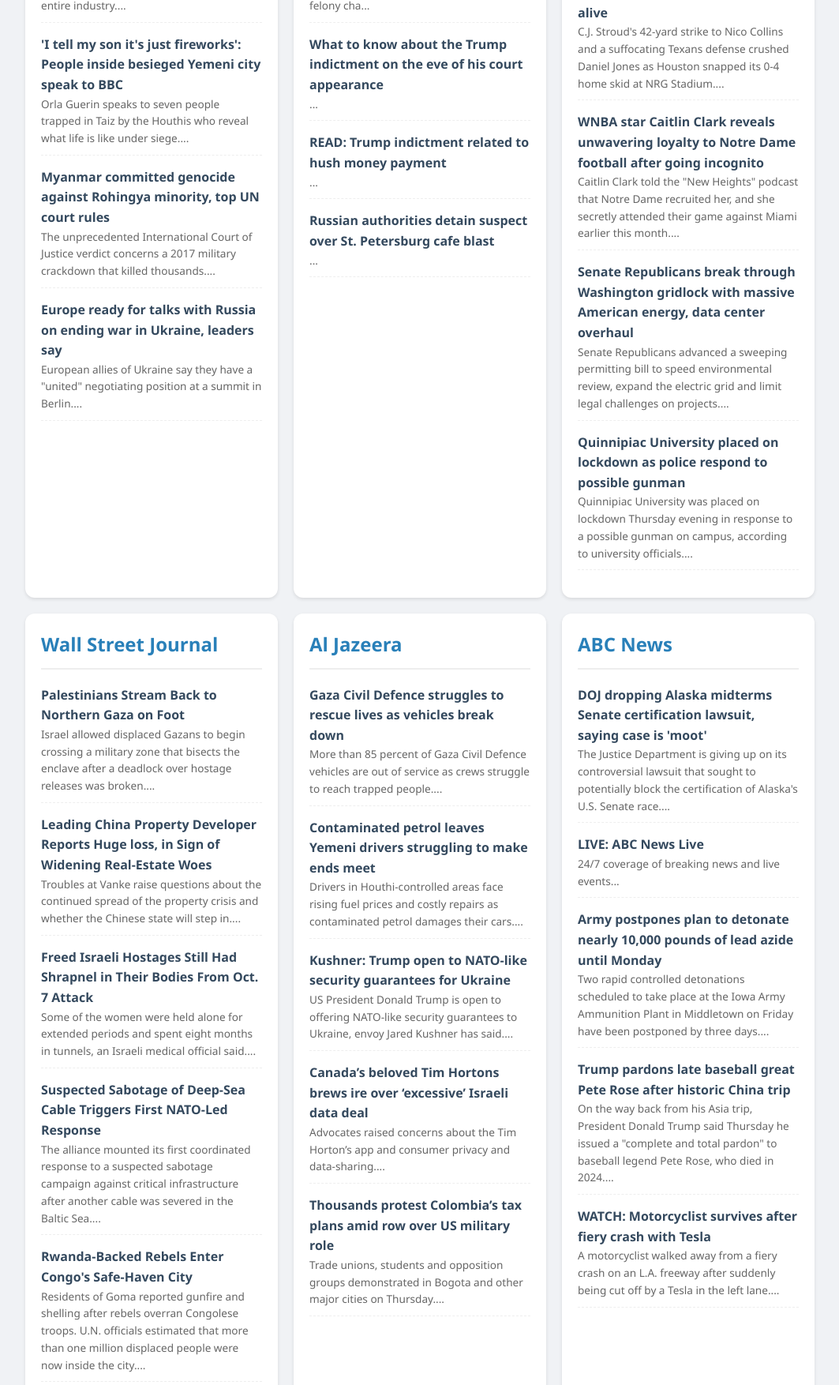
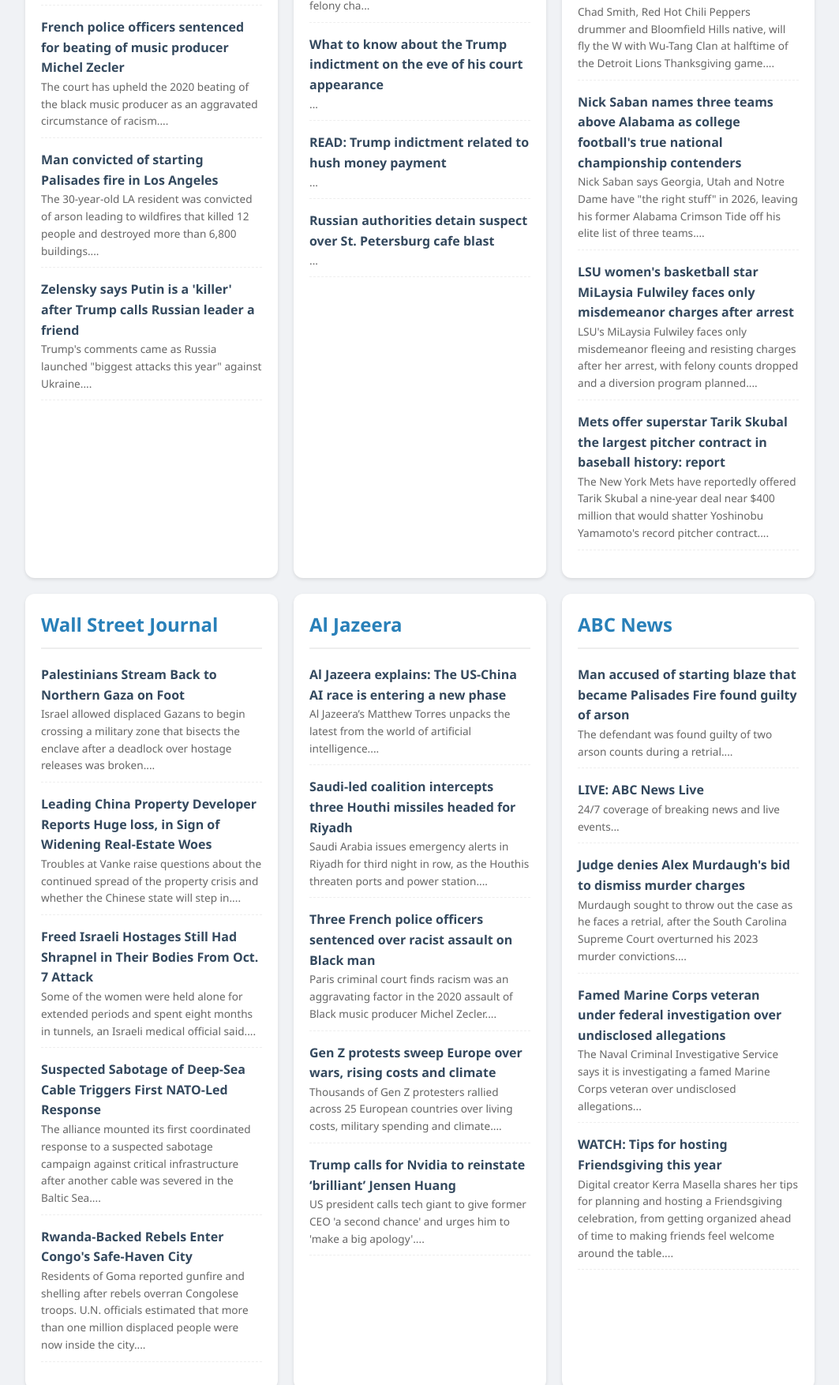
Before and after one commit to PeterWu1110/daily-news, a plain HTML site: page index.html in a window 1280 px wide. Shown: the part 908-2662 px from the top of the page at 79% size, without its empty margins (108-1171 px from the left). Drawn offline with Linux system fonts and the light colour scheme.

Commit message:
Update news content

```diff
--- a/index.html
+++ b/index.html
@@ -27,7 +27,7 @@
 <body>
     <header>
         <h1>📰 每日英語閱讀挑戰</h1>
-        <div>2026-11-20 13:48:47</div>
+        <div>2026-11-21 13:43:45</div>
     </header>
 
     <div class="quiz-section">
@@ -46,28 +46,28 @@
     <div class="news-grid">
         <div class='card'><h2>BBC News</h2>
                 <div class="news-item">
-                    <a href="https://www.bbc.co.uk/news/articles/c623j4kpg94go?at_medium=RSS&at_campaign=rss" target="_blank">UK and EU to agree youth mobility scheme, BBC understands</a>
-                    <div style="font-size:0.85em; color:#666;">The scheme is expected to be approved at Friday's UK-EU summit, with new deals on food trade and carbon emissions also on the table....</div>
+                    <a href="https://www.bbc.co.uk/news/articles/c6808ym10vzgo?at_medium=RSS&at_campaign=rss" target="_blank">Tech stock sell-off drags markets down as Anthropic shares slide</a>
+                    <div style="font-size:0.85em; color:#666;">Pressures weighed on US markets, with the S&amp;P 500 and the Dow Jones Industrial Average pushed into correction territory....</div>
                 </div>
 
                 <div class="news-item">
-                    <a href="https://www.bbc.co.uk/news/articles/c3x29ggenz12o?at_medium=RSS&at_campaign=rss" target="_blank">Anthropic becomes one of world's most valuable public companies in stock market debut</a>
-                    <div style="font-size:0.85em; color:#666;">Anthropic is the first purely AI company to be publicly listed, creating a test for the entire industry....</div>
+                    <a href="https://www.bbc.co.uk/news/articles/c6jreyqgw4e9o?at_medium=RSS&at_campaign=rss" target="_blank">UK to explore even closer ties with EU after agreeing deal, says Burnham</a>
+                    <div style="font-size:0.85em; color:#666;">The UK-EU deal agreed on Friday covers British food exports, emissions trading and a youth experience scheme....</div>
                 </div>
 
                 <div class="news-item">
-                    <a href="https://www.bbc.co.uk/news/articles/cx7v2d8q879eo?at_medium=RSS&at_campaign=rss" target="_blank">'I tell my son it's just fireworks': People inside besieged Yemeni city speak to BBC</a>
-                    <div style="font-size:0.85em; color:#666;">Orla Guerin speaks to seven people trapped in Taiz by the Houthis who reveal what life is like under siege....</div>
+                    <a href="https://www.bbc.co.uk/news/articles/ck9d7e9wvvweo?at_medium=RSS&at_campaign=rss" target="_blank">French police officers sentenced for beating of music producer Michel Zecler</a>
+                    <div style="font-size:0.85em; color:#666;">The court has upheld the 2020 beating of the black music producer as an aggravated circumstance of racism....</div>
                 </div>
 
                 <div class="news-item">
-                    <a href="https://www.bbc.co.uk/news/articles/c804wzp20ddvo?at_medium=RSS&at_campaign=rss" target="_blank">Myanmar committed genocide against Rohingya minority, top UN court rules</a>
-                    <div style="font-size:0.85em; color:#666;">The unprecedented International Court of Justice verdict concerns a 2017 military crackdown that killed thousands....</div>
+                    <a href="https://www.bbc.co.uk/news/articles/c64gn0gy8rj3o?at_medium=RSS&at_campaign=rss" target="_blank">Man convicted of starting Palisades fire in Los Angeles</a>
+                    <div style="font-size:0.85em; color:#666;">The 30-year-old LA resident was convicted of arson leading to wildfires that killed 12 people and destroyed more than 6,800 buildings....</div>
                 </div>
 
                 <div class="news-item">
-                    <a href="https://www.bbc.co.uk/news/articles/ckzd9nln5e6go?at_medium=RSS&at_campaign=rss" target="_blank">Europe ready for talks with Russia on ending war in Ukraine, leaders say</a>
-                    <div style="font-size:0.85em; color:#666;">European allies of Ukraine say they have a "united" negotiating position at a summit in Berlin....</div>
+                    <a href="https://www.bbc.co.uk/news/articles/cxnv4zvmdy0jo?at_medium=RSS&at_campaign=rss" target="_blank">Zelensky says Putin is a 'killer' after Trump calls Russian leader a friend</a>
+                    <div style="font-size:0.85em; color:#666;">Trump's comments came as Russia launched "biggest attacks this year" against Ukraine....</div>
                 </div>
                 </div><div class='card'><h2>CNN</h2>
                 <div class="news-item">
@@ -96,28 +96,28 @@
                 </div>
                 </div><div class='card'><h2>FOX News</h2>
                 <div class="news-item">
-                    <a href="https://www.foxnews.com/politics/pro-life-group-says-trump-admin-didnt-give-key-abortion-drug-commitments-overton-fda-nomination-pulled" target="_blank">Pro-life group says Trump admin didn't give key abortion drug commitments before Overton FDA nomination pulled</a>
-                    <div style="font-size:0.85em; color:#666;">Susan B. Anthony Pro-Life America opposed Heidi Overton&apos;s FDA confirmation until the Trump administration committed to ending mail-order abortion drugs....</div>
+                    <a href="https://www.foxnews.com/opinion/americans-dont-choose-between-ai-future-ripping-off-copyright-owners" target="_blank">Americans don’t have to choose between our AI future and ripping off copyright owners</a>
+                    <div style="font-size:0.85em; color:#666;">The DOJ&apos;s embrace of fair use for AI training breaks with the White House&apos;s own framework, as OpenAI, Microsoft and news groups battle over copyright....</div>
                 </div>
 
                 <div class="news-item">
-                    <a href="https://www.foxnews.com/outkick-sports/texans-finally-get-first-win-home-2026-season-dismantling-lowly-colts-keep-playoff-dreams-alive" target="_blank">Texans finally get first win at home in 2026 season, dismantling lowly Colts to keep playoff dreams alive</a>
-                    <div style="font-size:0.85em; color:#666;">C.J. Stroud&apos;s 42-yard strike to Nico Collins and a suffocating Texans defense crushed Daniel Jones as Houston snapped its 0-4 home skid at NRG Stadium....</div>
+                    <a href="https://www.foxnews.com/outkick-sports/red-hot-chili-peppers-drummer-chad-smith-join-wu-tang-clan-lions-thanksgiving-halftime-show" target="_blank">Red Hot Chili Peppers drummer Chad Smith to join Wu-Tang Clan for Lions' Thanksgiving halftime show</a>
+                    <div style="font-size:0.85em; color:#666;">Chad Smith, Red Hot Chili Peppers drummer and Bloomfield Hills native, will fly the W with Wu-Tang Clan at halftime of the Detroit Lions Thanksgiving game....</div>
                 </div>
 
                 <div class="news-item">
-                    <a href="https://www.foxnews.com/outkick-sports/wnba-star-caitlin-clark-reveals-unwavering-loyalty-notre-dame-football-going-incognito" target="_blank">WNBA star Caitlin Clark reveals unwavering loyalty to Notre Dame football after going incognito</a>
-                    <div style="font-size:0.85em; color:#666;">Caitlin Clark told the &quot;New Heights&quot; podcast that Notre Dame recruited her, and she secretly attended their game against Miami earlier this month....</div>
+                    <a href="https://www.foxnews.com/outkick-sports/nick-saban-names-three-teams-above-alabama-college-footballs-true-national-championship-contenders" target="_blank">Nick Saban names three teams above Alabama as college football's true national championship contenders</a>
+                    <div style="font-size:0.85em; color:#666;">Nick Saban says Georgia, Utah and Notre Dame have &quot;the right stuff&quot; in 2026, leaving his former Alabama Crimson Tide off his elite list of three teams....</div>
                 </div>
 
                 <div class="news-item">
-                    <a href="https://www.foxnews.com/politics/senate-republicans-break-through-washington-gridlock-massive-american-energy-data-center-overhaul" target="_blank">Senate Republicans break through Washington gridlock with massive American energy, data center overhaul</a>
-                    <div style="font-size:0.85em; color:#666;">Senate Republicans advanced a sweeping permitting bill to speed environmental review, expand the electric grid and limit legal challenges on projects....</div>
+                    <a href="https://www.foxnews.com/outkick-sports/lsu-womens-basketball-star-milaisia-fulwiley-faces-misdemeanor-charges-arrest" target="_blank">LSU women's basketball star MiLaysia Fulwiley faces only misdemeanor charges after arrest</a>
+                    <div style="font-size:0.85em; color:#666;">LSU&apos;s MiLaysia Fulwiley faces only misdemeanor fleeing and resisting charges after her arrest, with felony counts dropped and a diversion program planned....</div>
                 </div>
 
                 <div class="news-item">
-                    <a href="https://www.foxnews.com/us/quinnipiac-university-placed-lockdown-police-respond-possible-gunman" target="_blank">Quinnipiac University placed on lockdown as police respond to possible gunman</a>
-                    <div style="font-size:0.85em; color:#666;">Quinnipiac University was placed on lockdown Thursday evening in response to a possible gunman on campus, according to university officials....</div>
+                    <a href="https://www.foxnews.com/outkick-sports/mets-offer-superstar-tarik-skubal-largest-pitcher-contract-baseball-history-report" target="_blank">Mets offer superstar Tarik Skubal the largest pitcher contract in baseball history: report</a>
+                    <div style="font-size:0.85em; color:#666;">The New York Mets have reportedly offered Tarik Skubal a nine-year deal near $400 million that would shatter Yoshinobu Yamamoto&apos;s record pitcher contract....</div>
                 </div>
                 </div><div class='card'><h2>Wall Street Journal</h2>
                 <div class="news-item">
@@ -146,33 +146,33 @@
                 </div>
                 </div><div class='card'><h2>Al Jazeera</h2>
                 <div class="news-item">
-                    <a href="https://www.aljazeera.com/news/2026/11/20/gaza-civil-defence-struggles-to-rescue-lives-as-vehicles-fall-into-disrepair?traffic_source=rss" target="_blank">Gaza Civil Defence struggles to rescue lives as vehicles break down</a>
-                    <div style="font-size:0.85em; color:#666;">More than 85 percent of Gaza Civil Defence vehicles are out of service as crews struggle to reach trapped people....</div>
+                    <a href="https://www.aljazeera.com/video/newsfeed/2026/11/21/al-jazeera-explains-the-us-china-ai-race-is-entering-a-new-phase?traffic_source=rss" target="_blank">Al Jazeera explains: The US-China AI race is entering a new phase</a>
+                    <div style="font-size:0.85em; color:#666;">Al Jazeera’s Matthew Torres unpacks the latest from the world of artificial intelligence....</div>
                 </div>
 
                 <div class="news-item">
-                    <a href="https://www.aljazeera.com/news/2026/11/20/contaminated-petrol-leaves-yemeni-drivers-struggling-to-make-ends-meet?traffic_source=rss" target="_blank">Contaminated petrol leaves Yemeni drivers struggling to make ends meet</a>
-                    <div style="font-size:0.85em; color:#666;">Drivers in Houthi-controlled areas face rising fuel prices and costly repairs as contaminated petrol damages their cars....</div>
+                    <a href="https://www.aljazeera.com/news/2026/11/21/saudi-led-coalition-intercepts-three-houthi-missiles-headed-for-riyadh?traffic_source=rss" target="_blank">Saudi-led coalition intercepts three Houthi missiles headed for Riyadh</a>
+                    <div style="font-size:0.85em; color:#666;">Saudi Arabia issues emergency alerts in Riyadh for third night in row, as the Houthis threaten ports and power station....</div>
                 </div>
 
                 <div class="news-item">
-                    <a href="https://www.aljazeera.com/video/newsfeed/2026/11/20/kushner-trump-open-to-nato-like-security-guarantees-for-ukraine?traffic_source=rss" target="_blank">Kushner: Trump open to NATO-like security guarantees for Ukraine</a>
-                    <div style="font-size:0.85em; color:#666;">US President Donald Trump is open to offering NATO-like security guarantees to Ukraine, envoy Jared Kushner has said....</div>
+                    <a href="https://www.aljazeera.com/news/2026/11/21/three-french-police-officers-sentenced-over-racist-assault-on-black-man?traffic_source=rss" target="_blank">Three French police officers sentenced over racist assault on Black man</a>
+                    <div style="font-size:0.85em; color:#666;">Paris criminal court finds racism was an aggravating factor in the 2020 assault of Black music producer Michel Zecler....</div>
                 </div>
 
                 <div class="news-item">
-                    <a href="https://www.aljazeera.com/video/newsfeed/2026/11/20/canadas-beloved-tim-hortons-brews-ire-over-excessive-israeli-data-deal-2?traffic_source=rss" target="_blank">Canada’s beloved Tim Hortons brews ire over ‘excessive’ Israeli data deal</a>
-                    <div style="font-size:0.85em; color:#666;">Advocates raised concerns about the Tim Horton’s app and consumer privacy and data-sharing....</div>
+                    <a href="https://www.aljazeera.com/video/newsfeed/2026/11/21/gen-z-protests-sweep-europe-over-wars-rising-costs-and-climate?traffic_source=rss" target="_blank">Gen Z protests sweep Europe over wars, rising costs and climate</a>
+                    <div style="font-size:0.85em; color:#666;">Thousands of Gen Z protesters rallied across 25 European countries over living costs, military spending and climate....</div>
                 </div>
 
                 <div class="news-item">
-                    <a href="https://www.aljazeera.com/news/2026/11/20/thousands-protest-colombias-tax-plans-amid-row-over-us-military-role?traffic_source=rss" target="_blank">Thousands protest Colombia’s tax plans amid row over US military role</a>
-                    <div style="font-size:0.85em; color:#666;">Trade unions, students and opposition groups demonstrated in Bogota and other major cities on Thursday....</div>
+                    <a href="https://www.aljazeera.com/news/2026/11/21/trump-calls-for-nvidia-to-reinstate-brilliant-jensen-huang?traffic_source=rss" target="_blank">Trump calls for Nvidia to reinstate ‘brilliant’ Jensen Huang</a>
+                    <div style="font-size:0.85em; color:#666;">US president calls tech giant to give former CEO &#039;a second chance&#039; and urges him to &#039;make a big apology&#039;....</div>
                 </div>
                 </div><div class='card'><h2>ABC News</h2>
                 <div class="news-item">
-                    <a href="https://abcnews.com/Politics/doj-dropping-alaska-midterms-senate-certification-lawsuit-case/story?id=138307517" target="_blank">DOJ dropping Alaska midterms Senate certification lawsuit, saying case is 'moot'</a>
-                    <div style="font-size:0.85em; color:#666;">The Justice Department is giving up on its controversial lawsuit that sought to potentially block the certification of Alaska's U.S. Senate race....</div>
+                    <a href="https://abcnews.com/US/man-accused-starting-blaze-palisades-fire-found-guilty/story?id=138333631" target="_blank">Man accused of starting blaze that became Palisades Fire found guilty of arson</a>
+                    <div style="font-size:0.85em; color:#666;">The defendant was found guilty of two arson counts during a retrial....</div>
                 </div>
 
                 <div class="news-item">
@@ -181,18 +181,18 @@
                 </div>
 
                 <div class="news-item">
-                    <a href="https://abcnews.com/US/iowa-army-plant-lead-azide-detonation/story?id=138261613" target="_blank">Army postpones plan to detonate nearly 10,000 pounds of lead azide until Monday</a>
-                    <div style="font-size:0.85em; color:#666;">Two rapid controlled detonations scheduled to take place at the Iowa Army Ammunition Plant in Middletown on Friday have been postponed by three days....</div>
+                    <a href="https://abcnews.com/US/judge-denies-alex-murdaughs-bid-dismiss-murder-charges/story?id=138184686" target="_blank">Judge denies Alex Murdaugh's bid to dismiss murder charges</a>
+                    <div style="font-size:0.85em; color:#666;">Murdaugh sought to throw out the case as he faces a retrial, after the South Carolina Supreme Court overturned his 2023 murder convictions....</div>
                 </div>
 
                 <div class="news-item">
-                    <a href="https://abcnews.com/Politics/trump-pardons-late-baseball-great-pete-rose-after/story?id=138304528" target="_blank">Trump pardons late baseball great Pete Rose after historic China trip</a>
-                    <div style="font-size:0.85em; color:#666;">On the way back from his Asia trip, President Donald Trump said Thursday he issued a "complete and total pardon" to baseball legend Pete Rose, who died in 2024....</div>
+                    <a href="https://abcnews.com/US/wireStory/famed-marine-corps-veteran-federal-investigation-undisclosed-allegations-138336684" target="_blank">Famed Marine Corps veteran under federal investigation over undisclosed allegations</a>
+                    <div style="font-size:0.85em; color:#666;">The Naval Criminal Investigative Service says it is investigating a famed Marine Corps veteran over undisclosed allegations...</div>
                 </div>
 
                 <div class="news-item">
-                    <a href="https://abcnews.com/video/138305515/" target="_blank">WATCH:  Motorcyclist survives after fiery crash with Tesla</a>
-                    <div style="font-size:0.85em; color:#666;">A motorcyclist walked away from a fiery crash on an L.A. freeway after suddenly being cut off by a Tesla in the left lane....</div>
+                    <a href="https://abcnews.com/video/138331305/" target="_blank">WATCH:  Tips for hosting Friendsgiving this year</a>
+                    <div style="font-size:0.85em; color:#666;">Digital creator Kerra Masella shares her tips for planning and hosting a Friendsgiving celebration, from getting organized ahead of time to making friends feel welcome around the table....</div>
                 </div>
                 </div>
     </div>
```
